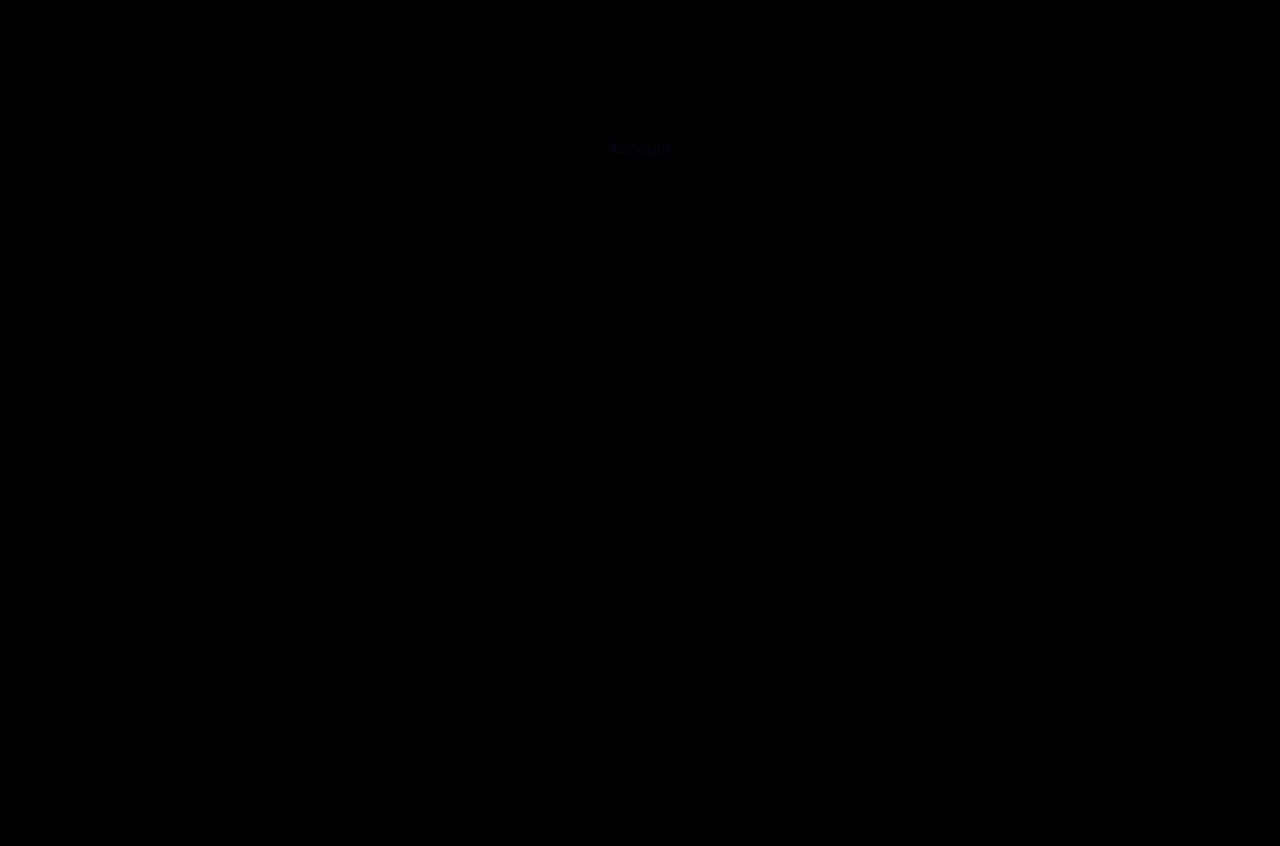
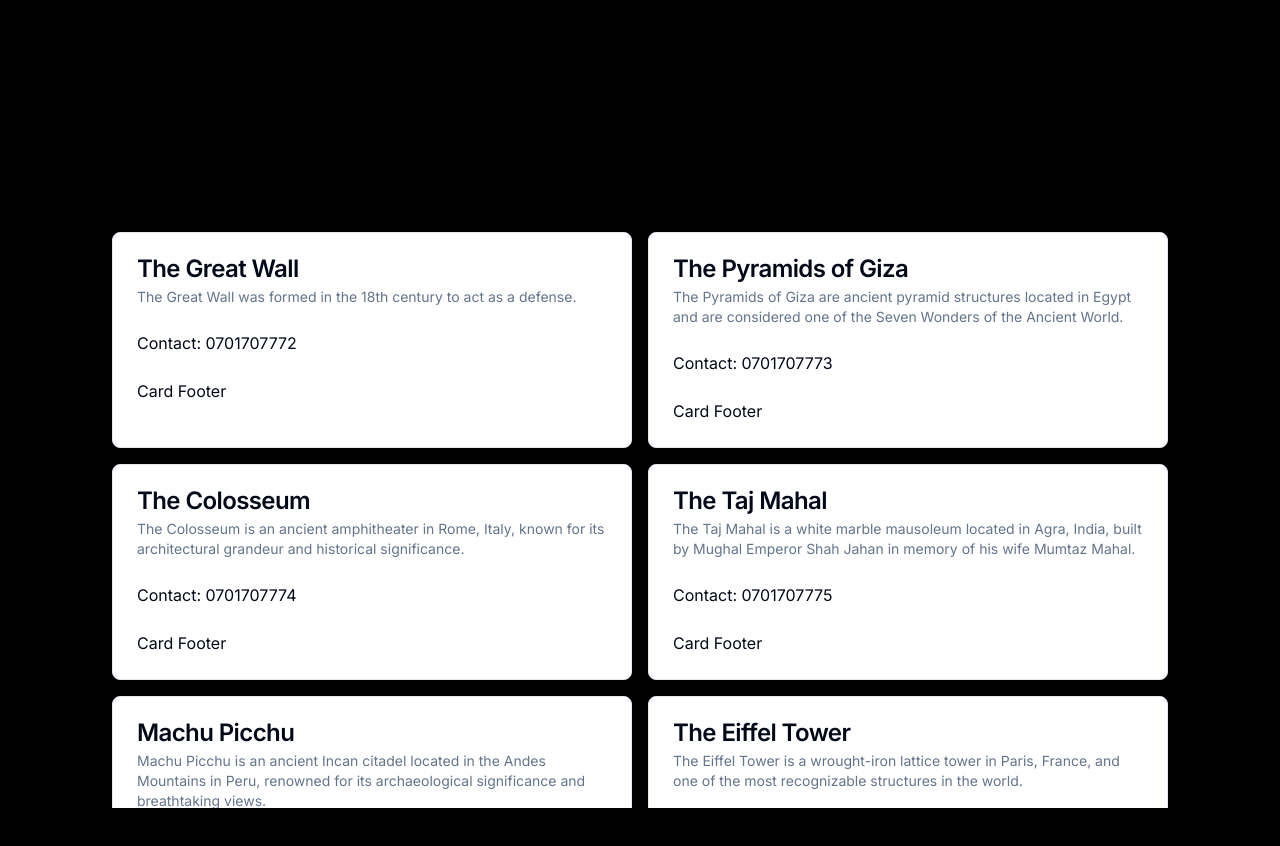
Before and after one commit to Ronexlemon/SupabaseT, a Next.js app: page /account in a window 1280 px wide. Shown: the top 846 px of the page. Built offline with nearby package versions, Linux system fonts and the light colour scheme.

Commit message:
blog card

```diff
--- a/package.json
+++ b/package.json
@@ -9,6 +9,7 @@
     "lint": "next lint"
   },
   "dependencies": {
+    "@radix-ui/react-alert-dialog": "^1.0.5",
     "@radix-ui/react-label": "^2.0.2",
     "@radix-ui/react-scroll-area": "^1.0.5",
     "@radix-ui/react-slot": "^1.0.2",
--- a/src/app/account/page.tsx
+++ b/src/app/account/page.tsx
@@ -1,13 +1,11 @@
 import Image from "next/image";
 //John478500#&
 import SignUp from "@/components/ui/pages/Signup";
-
+import Account from "@/components/ui/pages/Account";
 export default function Home() {
   return (
     <main className="flex h-screen flex-col items-center justify-between p-24">
-      <div>
-        <h1>Account</h1>
-      </div>
+     <Account/>
 
     </main>
   );
--- a/src/app/signup/action.tsx
+++ b/src/app/signup/action.tsx
@@ -19,6 +19,7 @@ export async function login(formData: Formdata) {
     password: formData.password,
   }
   console.log("the data is data",data)
+
 
   const { error } = await supabase.auth.signInWithPassword(data)
 
--- /dev/null
+++ b/src/components/ui/alert-dialog.tsx
@@ -0,0 +1,141 @@
+"use client"
+
+import * as React from "react"
+import * as AlertDialogPrimitive from "@radix-ui/react-alert-dialog"
+
+import { cn } from "@/lib/utils"
+import { buttonVariants } from "@/components/ui/button"
+
+const AlertDialog = AlertDialogPrimitive.Root
+
+const AlertDialogTrigger = AlertDialogPrimitive.Trigger
+
+const AlertDialogPortal = AlertDialogPrimitive.Portal
+
+const AlertDialogOverlay = React.forwardRef<
+  React.ElementRef<typeof AlertDialogPrimitive.Overlay>,
+  React.ComponentPropsWithoutRef<typeof AlertDialogPrimitive.Overlay>
+>(({ className, ...props }, ref) => (
+  <AlertDialogPrimitive.Overlay
+    className={cn(
+      "fixed inset-0 z-50 bg-black/80  data-[state=open]:animate-in data-[state=closed]:animate-out data-[state=closed]:fade-out-0 data-[state=open]:fade-in-0",
+      className
+    )}
+    {...props}
+    ref={ref}
+  />
+))
+AlertDialogOverlay.displayName = AlertDialogPrimitive.Overlay.displayName
+
+const AlertDialogContent = React.forwardRef<
+  React.ElementRef<typeof AlertDialogPrimitive.Content>,
+  React.ComponentPropsWithoutRef<typeof AlertDialogPrimitive.Content>
+>(({ className, ...props }, ref) => (
+  <AlertDialogPortal>
+    <AlertDialogOverlay />
+    <AlertDialogPrimitive.Content
+      ref={ref}
+      className={cn(
+        "fixed left-[50%] top-[50%] z-50 grid w-full max-w-lg translate-x-[-50%] translate-y-[-50%] gap-4 border bg-background p-6 shadow-lg duration-200 data-[state=open]:animate-in data-[state=closed]:animate-out data-[state=closed]:fade-out-0 data-[state=open]:fade-in-0 data-[state=closed]:zoom-out-95 data-[state=open]:zoom-in-95 data-[state=closed]:slide-out-to-left-1/2 data-[state=closed]:slide-out-to-top-[48%] data-[state=open]:slide-in-from-left-1/2 data-[state=open]:slide-in-from-top-[48%] sm:rounded-lg",
+        className
+      )}
+      {...props}
+    />
+  </AlertDialogPortal>
+))
+AlertDialogContent.displayName = AlertDialogPrimitive.Content.displayName
+
+const AlertDialogHeader = ({
+  className,
+  ...props
+}: React.HTMLAttributes<HTMLDivElement>) => (
+  <div
+    className={cn(
+      "flex flex-col space-y-2 text-center sm:text-left",
+      className
+    )}
+    {...props}
+  />
+)
+AlertDialogHeader.displayName = "AlertDialogHeader"
+
+const AlertDialogFooter = ({
+  className,
+  ...props
+}: React.HTMLAttributes<HTMLDivElement>) => (
+  <div
+    className={cn(
+      "flex flex-col-reverse sm:flex-row sm:justify-end sm:space-x-2",
+      className
+    )}
+    {...props}
+  />
+)
+AlertDialogFooter.displayName = "AlertDialogFooter"
+
+const AlertDialogTitle = React.forwardRef<
+  React.ElementRef<typeof AlertDialogPrimitive.Title>,
+  React.ComponentPropsWithoutRef<typeof AlertDialogPrimitive.Title>
+>(({ className, ...props }, ref) => (
+  <AlertDialogPrimitive.Title
+    ref={ref}
+    className={cn("text-lg font-semibold", className)}
+    {...props}
+  />
+))
+AlertDialogTitle.displayName = AlertDialogPrimitive.Title.displayName
+
+const AlertDialogDescription = React.forwardRef<
+  React.ElementRef<typeof AlertDialogPrimitive.Description>,
+  React.ComponentPropsWithoutRef<typeof AlertDialogPrimitive.Description>
+>(({ className, ...props }, ref) => (
+  <AlertDialogPrimitive.Description
+    ref={ref}
+    className={cn("text-sm text-muted-foreground", className)}
+    {...props}
+  />
+))
+AlertDialogDescription.displayName =
+  AlertDialogPrimitive.Description.displayName
+
+const AlertDialogAction = React.forwardRef<
+  React.ElementRef<typeof AlertDialogPrimitive.Action>,
+  React.ComponentPropsWithoutRef<typeof AlertDialogPrimitive.Action>
+>(({ className, ...props }, ref) => (
+  <AlertDialogPrimitive.Action
+    ref={ref}
+    className={cn(buttonVariants(), className)}
+    {...props}
+  />
+))
+AlertDialogAction.displayName = AlertDialogPrimitive.Action.displayName
+
+const AlertDialogCancel = React.forwardRef<
+  React.ElementRef<typeof AlertDialogPrimitive.Cancel>,
+  React.ComponentPropsWithoutRef<typeof AlertDialogPrimitive.Cancel>
+>(({ className, ...props }, ref) => (
+  <AlertDialogPrimitive.Cancel
+    ref={ref}
+    className={cn(
+      buttonVariants({ variant: "outline" }),
+      "mt-2 sm:mt-0",
+      className
+    )}
+    {...props}
+  />
+))
+AlertDialogCancel.displayName = AlertDialogPrimitive.Cancel.displayName
+
+export {
+  AlertDialog,
+  AlertDialogPortal,
+  AlertDialogOverlay,
+  AlertDialogTrigger,
+  AlertDialogContent,
+  AlertDialogHeader,
+  AlertDialogFooter,
+  AlertDialogTitle,
+  AlertDialogDescription,
+  AlertDialogAction,
+  AlertDialogCancel,
+}
--- /dev/null
+++ b/src/components/ui/pages/Account.tsx
@@ -0,0 +1,40 @@
+import React from "react";
+import { ScrollArea } from "@/components/ui/scroll-area";
+import {
+  Card,
+  CardContent,
+  CardDescription,
+  CardFooter,
+  CardHeader,
+  CardTitle,
+} from "@/components/ui/card";
+import { blogObject } from "@/helpers/blogdata";
+import { Bloginterface } from "@/helpers/blogdata";
+
+const Account = () => {
+  return (
+    <div className="h-full w-full">
+      <div className="w-full flex justify-end items-center h-20"></div>
+      <ScrollArea className="h-full w-full text-white p-4">
+        <div className="h-full w-full grid grid-cols-2 gap-4">
+          {blogObject.map((element: Bloginterface, index: number) => (
+            <Card key={index}>
+              <CardHeader>
+                <CardTitle>{element.title}</CardTitle>
+                <CardDescription>{element.content}</CardDescription>
+              </CardHeader>
+              <CardContent>
+                <p>Contact: {element.phoneNumber}</p>
+              </CardContent>
+              <CardFooter>
+                <p>Card Footer</p>
+              </CardFooter>
+            </Card>
+          ))}
+        </div>
+      </ScrollArea>
+    </div>
+  );
+};
+
+export default Account;
--- /dev/null
+++ b/src/helpers/blogdata.ts
@@ -0,0 +1,58 @@
+export interface Bloginterface{
+    title:string,
+    content:string,
+    phoneNumber:string
+}
+
+export const blogObject = [
+    {
+        "title": "The Great Wall",
+        "content": "The Great Wall was formed in the 18th century to act as a defense.",
+        "phoneNumber": "0701707772"
+    },
+    {
+        "title": "The Pyramids of Giza",
+        "content": "The Pyramids of Giza are ancient pyramid structures located in Egypt and are considered one of the Seven Wonders of the Ancient World.",
+        "phoneNumber": "0701707773"
+    },
+    {
+        "title": "The Colosseum",
+        "content": "The Colosseum is an ancient amphitheater in Rome, Italy, known for its architectural grandeur and historical significance.",
+        "phoneNumber": "0701707774"
+    },
+    {
+        "title": "The Taj Mahal",
+        "content": "The Taj Mahal is a white marble mausoleum located in Agra, India, built by Mughal Emperor Shah Jahan in memory of his wife Mumtaz Mahal.",
+        "phoneNumber": "0701707775"
+    },
+    {
+        "title": "Machu Picchu",
+        "content": "Machu Picchu is an ancient Incan citadel located in the Andes Mountains in Peru, renowned for its archaeological significance and breathtaking views.",
+        "phoneNumber": "0701707776"
+    },
+    {
+        "title": "The Eiffel Tower",
+        "content": "The Eiffel Tower is a wrought-iron lattice tower in Paris, France, and one of the most recognizable structures in the world.",
+        "phoneNumber": "0701707777"
+    },
+    {
+        "title": "Stonehenge",
+        "content": "Stonehenge is a prehistoric monument in Wiltshire, England, consisting of a ring of standing stones.",
+        "phoneNumber": "0701707778"
+    },
+    {
+        "title": "The Great Barrier Reef",
+        "content": "The Great Barrier Reef is the world's largest coral reef system, located off the coast of Queensland, Australia.",
+        "phoneNumber": "0701707779"
+    },
+    {
+        "title": "The Statue of Liberty",
+        "content": "The Statue of Liberty is a colossal neoclassical sculpture on Liberty Island in New York Harbor, USA, symbolizing freedom and democracy.",
+        "phoneNumber": "0701707780"
+    },
+    {
+        "title": "Christ the Redeemer",
+        "content": "Christ the Redeemer is an iconic statue of Jesus Christ in Rio de Janeiro, Brazil, and one of the New Seven Wonders of the World.",
+        "phoneNumber": "0701707781"
+    }
+];
```
Also changed, not shown: 1 other file (tests, documents, lock files or other folders).
